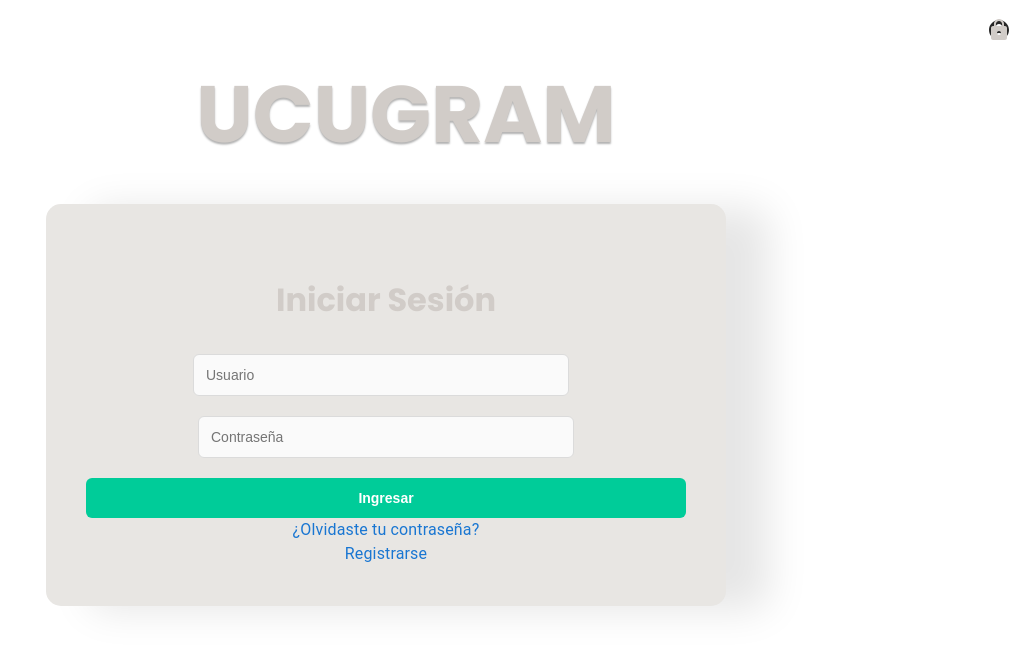
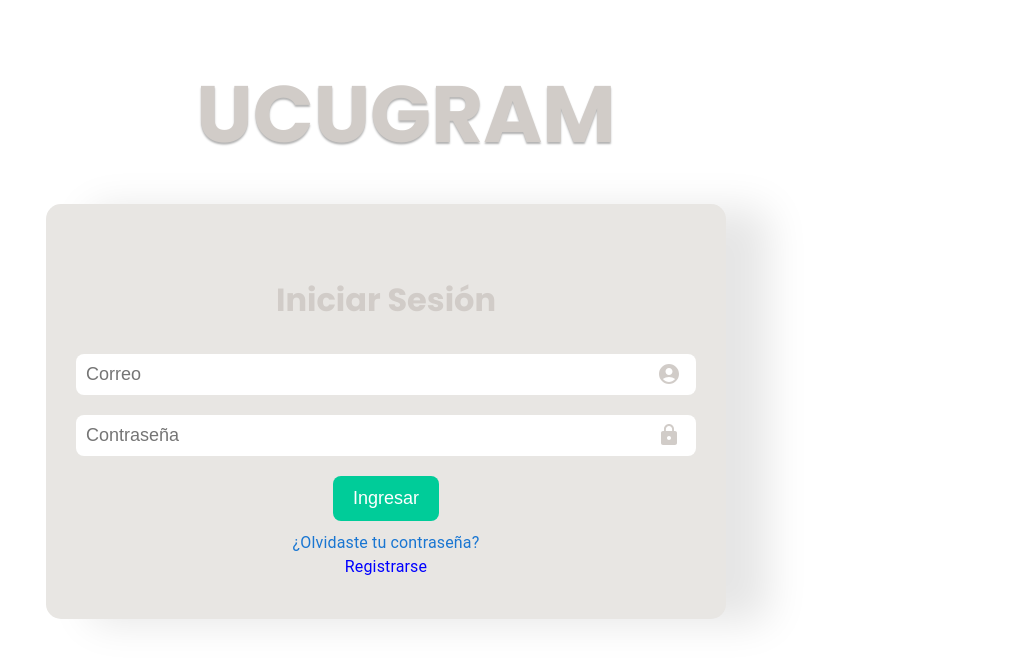
Before and after one commit to beldomadeira/DWM-Proyecto, a React (Create React App) app: page /login in a window 1280 px wide. Shown: the top 662 px of the page, without its empty margins (254-1280 px from the left). Built offline with nearby package versions, Linux system fonts and the light colour scheme.

Commit message:
actualizacion de css, arreglo de rutas y autorizacion

```diff
--- a/package.json
+++ b/package.json
@@ -11,6 +11,7 @@
     "@testing-library/jest-dom": "^5.17.0",
     "@testing-library/react": "^13.4.0",
     "@testing-library/user-event": "^13.5.0",
+    "axios": "^1.7.7",
     "framer-motion": "^11.11.1",
     "instagram-proyecto": "file:",
     "react": "^18.3.1",
--- a/src/components/LeftSide.js
+++ b/src/components/LeftSide.js
@@ -3,20 +3,25 @@ import './LeftSide.css';
 import HomeIcon from '@mui/icons-material/Home';
 import NotificationsIcon from '@mui/icons-material/Notifications';
 import AddIcon from '@mui/icons-material/Add';
-import {useNavigate} from "react-router-dom";
+import { useNavigate } from "react-router-dom";
 
 const LeftSide = ({ userProfilePic }) => {
-
     const navigate = useNavigate();
 
-    const handleSubmit = (e) => {
+    const handleLogout = () => {
+        localStorage.removeItem("token"); // Eliminar el token de localStorage
+        navigate("/login"); // Redirigir al usuario a la página de inicio de sesión
+    };
+
+    const handleHomeClick = (e) => {
         e.preventDefault();
         navigate("/feed");
-    }
+    };
+
     return (
         <div className="LeftSidePart">
             <div className="logoPart">
-                <h1 className="logoText" onClick={handleSubmit}>UCUGRAM</h1>
+                <h1 className="logoText" onClick={handleHomeClick}>UCUGRAM</h1>
             </div>
             <div className="navLinkPart">
                 <div className="navLink">
@@ -39,9 +44,12 @@ const LeftSide = ({ userProfilePic }) => {
                     />
                     <div className="navName">Profile</div>
                 </div>
+                <div className="navLink" onClick={handleLogout}>
+                    <div className="navName">Logout</div>
+                </div>
             </div>
         </div>
     );
-}
+};
 
 export default LeftSide;
--- a/src/components/LoginPage.jsx
+++ b/src/components/LoginPage.jsx
@@ -6,6 +6,7 @@ import AccountCircleIcon from '@mui/icons-material/AccountCircle';
 import LockIcon from '@mui/icons-material/Lock';
 import { useNavigate } from "react-router-dom";
 import { useState } from 'react';
+import axios from 'axios';
 
 const preventDefault = (event) => event.preventDefault();
 
@@ -28,23 +29,22 @@ export const LoginPage = () => {
 
   const handleSubmit = async (e) => {
     e.preventDefault();
-    const response = await fetch("http://localhost:3000/api/auth/login", {
-      method: "POST",
-      headers: {
-        "Content-Type": "application/json",
-      },
-      body: JSON.stringify({
+    try {
+      const response = await axios.post("http://localhost:3001/api/auth/login", {
         email: formulario.email,
         password: formulario.contrasena,
-      }),
-    });
+      });
+      // Guardar token
 
-    console.log(response);
-
-    if (response.ok) {
+      localStorage.setItem("token", response.data.token);
       navigate("/feed");
-    } else {
-      console.error('Login failed');
+    } catch (error) {
+      if (error.response && error.response.status === 401) {
+        console.error("Credenciales incorrectas");
+        alert("Correo o contraseña incorrecta"); // Mostrar alerta o un mensaje en pantalla
+      } else {
+        console.error("Error en el inicio de sesión", error);
+      }
     }
   };
 
@@ -53,19 +53,19 @@ export const LoginPage = () => {
       <h1 className='title-app'>UCUGRAM</h1>
       <div className='log-box'>
         <h3 className='log-text'>Iniciar Sesión</h3>
-        <form onSubmit={handleSubmit}>
-          <div className="username">
-            <input
+        <form className="form-login" onSubmit={handleSubmit}>
+          <div className="username-login">
+            <input className='input-user'
               type="text"
               name="email"
-              placeholder="Usuario"
+              placeholder="Correo"
               value={formulario.email}
               onChange={handleInputChange}
             />
             <AccountCircleIcon className='user-icon'></AccountCircleIcon>
           </div>
-          <div className="password">
-            <input
+          <div className="password-login">
+            <input className='input-pass'
               type="password"
               name="contrasena"
               placeholder="Contraseña"
@@ -74,7 +74,7 @@ export const LoginPage = () => {
             />
             <LockIcon className='lock-icon'></LockIcon>
           </div>
-          <button type="submit">Ingresar</button>
+          <button type="submit" className='boton-ingresar'>Ingresar</button>
           <Box
             sx={{
               display: 'flex',
@@ -103,9 +103,13 @@ export const LoginPage = () => {
             }}
             onClick={preventDefault}
           >
-            <Link href="#" underline="hover">
-              {'Registrarse'}
-            </Link>
+            <span
+              className="link"
+              onClick={() => navigate("/register")}
+              style={{ cursor: "pointer", color:"blue" }}
+            >
+              Registrarse
+            </span>
           </Box>
         </form>
       </div>
--- a/src/components/Post.css
+++ b/src/components/Post.css
@@ -27,7 +27,7 @@
     margin-right: 10px;
 }
 
-.username {
+.username-post {
     font-weight: 700;
     color: #262626;
     margin-right: 10px;
--- a/src/components/Post.js
+++ b/src/components/Post.js
@@ -23,7 +23,7 @@ const Post = ({ username, userProfilePic, postImage, caption, likes, comments, t
             <div className="postContent">
                 <div className="likes">{likes.toLocaleString()} likes</div>
                 <div className="caption">
-                    <span className="username">{username}</span> {caption}
+                    <span className="username-post">{username}</span> {caption}
                 </div>
                 <div className="timeAgo">{timeAgo}</div>
             </div>
--- a/src/components/Register.css
+++ b/src/components/Register.css
@@ -1,6 +1,13 @@
+body{
+    color: #d1ccc8;
+    text-align: center;
+    font-family: "Poppins", sans-serif;
+    /* background-color: #f4f2f1; */
+  }
 
 .register-container {
     display: flex;
+    flex-direction: column;
     justify-content: center;
     align-items: center;
     height: 100vh;
@@ -23,7 +30,7 @@
 
 }
 
-input {
+.register-input {
     width: 100%;
     padding: 12px;
     margin: 10px 0;
@@ -34,12 +41,12 @@ input {
     width: 350px;
 }
 
-input:focus {
+.register-input:focus {
     outline: none;
     border-color: #b2b2b2;
 }
 
-button {
+.register-button {
     width: 100%;
     padding: 12px;
     background-color: #00cc99;
@@ -52,7 +59,7 @@ button {
     margin-top: 10px;
 }
 
-button:hover {
+.register-button:hover {
     background-color: #009977;
 }
 
@@ -62,16 +69,3 @@ button:hover {
     margin-bottom: 20px;
     text-shadow: 0px 2px 2px rgba(0, 0, 0, 0.3);
 }
-
-/* p {
-    text-align: center;
-    font-size: 14px;
-    color: #8e8e8e;
-    margin-top: 20px;
-}
-
-a {
-    color: #0095f6;
-    text-decoration: none;
-    font-weight: bold;
-} */
--- a/src/components/loginPage.css
+++ b/src/components/loginPage.css
@@ -12,7 +12,7 @@
 
 }
 
-body{
+body {
   color: #d1ccc8;
   text-align: center;
   font-family: "Poppins", sans-serif;
@@ -26,7 +26,7 @@ body{
   text-shadow: 0px 2px 2px rgba(0, 0, 0, 0.3);
 }
 
-  .log-text{
+.log-text {
   font-size: 1.5rem;
   margin-bottom: 20px;
 }
@@ -42,17 +42,19 @@ body{
 
 .form-login {
   display: flex;
-    flex-direction: column; /* Apila verticalmente por defecto */
+  flex-direction: column;
   align-items: center;
 }
 
-  .username-login input, .password-login input, .boton-ingresar {
+.username-login .input-user,
+.password-login .input-pass,
+.boton-ingresar {
   margin: 10px 0;
   padding: 10px;
   font-size: 16px;
-    width: 280px; /* Ancho ajustado para móvil */
+  width: 300px;
   border-radius: 8px;
-    border:rgba(0, 0, 0, 0.1)
+  border: rgba(0, 0, 0, 0.1);
 }
 
 .boton-ingresar {
@@ -67,24 +69,21 @@ body{
   background-color: #009977;
 }
 
-  .username-login{
+.username-login {
   position: relative;
 }
 
-    .password-login{
+.password-login {
   position: relative;
 }
 
-.user-icon{
+.user-icon,
+.lock-icon {
   position: absolute;
-    right: 15px ;
-    top: 18px ;
+  right: 15px;
+  top: 18px;
 }
-.lock-icon{
-    position: absolute;
-    right: 15px ;
-    top: 18px ;
-}
+
 
 
 /* Estilos para pantallas grandes (desktop) */
@@ -96,7 +95,7 @@ body{
     min-width: 390px;
   }
 
-    .log-text{
+  .log-text {
     font-size: 2rem;
     margin-bottom: 20px;
   }
@@ -118,35 +117,41 @@ body{
     align-items: center;
   }
 
-    .username-login{
+  .username-login {
     position: relative;
   }
 
-    .password-login{
+  .password-login {
     position: relative;
   }
 
-    .username-login input, .password-login input, .boton-ingresar {
+  .username-login .input-user,
+  .password-login .input-pass,
+  .boton-ingresar {
     width: 600px;
     max-width: 800px;
     font-size: 18px;
 
   }
 
-    .user-icon{
+  .user-icon {
     position: absolute;
-        right: 15px ;
-        top: 18px ;
+    right: 15px;
+    top: 18px;
   }
 
-    .lock-icon{
+  .lock-icon {
     position: absolute;
-        right: 15px ;
-        top: 18px ;
+    right: 15px;
+    top: 18px;
   }
 
   .boton-ingresar {
     width: auto;
     padding: 12px 20px;
   }
+
+  .link:hover {
+    text-decoration: underline;
   }
+}
--- a/src/context/AuthContext.jsx
+++ b/src/context/AuthContext.jsx
@@ -1,16 +1,26 @@
-import React, { createContext, useState, useContext } from 'react';
+import React, { createContext, useState, useContext, useEffect } from 'react';
+import axios from 'axios';
 
 const AuthContext = createContext();
-
 
 export const useAuth = () => useContext(AuthContext);
 
 const AuthProvider = ({ children }) => {
-  const [isAuthenticated, setIsAuthenticated] = useState(false);
+  const [isAuthenticated, setIsAuthenticated] = useState(!!localStorage.getItem("token"));
 
-  // Funciones para login y logout
+  useEffect(() => {
+    const token = localStorage.getItem("token");
+    if (token) {
+      axios.defaults.headers.common['Authorization'] = `Bearer ${token}`;
+    }
+  }, []);
+
   const login = () => setIsAuthenticated(true);
-  const logout = () => setIsAuthenticated(false);
+  const logout = () => {
+    localStorage.removeItem("token");
+    delete axios.defaults.headers.common['Authorization'];
+    setIsAuthenticated(false);
+  };
 
   return (
     <AuthContext.Provider value={{ isAuthenticated, login, logout }}>
--- a/src/pages/Register.jsx
+++ b/src/pages/Register.jsx
@@ -21,7 +21,7 @@ const RegisterFormulario = () => {
     const handleSubmit = async (e) => {
         e.preventDefault();
         console.log(formulario);
-        const response = await fetch("http://localhost:3000/api/auth/register", {
+        const response = await fetch("http://localhost:3001/api/auth/register", {
             method: "POST",
             headers: {
                 "Content-Type": "application/json",
@@ -33,21 +33,25 @@ const RegisterFormulario = () => {
             }),
         });
         console.log(response);
-        if(response.ok)navigate("/feed");
+        if (response.ok) navigate("/feed");
     }
 
     return (
-        <form onSubmit={handleSubmit}>
+        <div className="register-container">
+            <h1 className="title-register">UCUGRAM</h1>
+            <form onSubmit={handleSubmit} className="form-register">
                 <input
                     type="text"
                     name="nombreusuario"
                     placeholder="Nombre de usuario"
+                    className="register-input "
                     value={formulario.nombreusuario}
                     onChange={handleChange}
                 />
                 <input
                     type="email"
                     name="email"
+                    className="register-input "
                     placeholder="Email"
                     value={formulario.email}
                     onChange={handleChange}
@@ -55,12 +59,14 @@ const RegisterFormulario = () => {
                 <input
                     type="password"
                     name="contrasena"
+                    className="register-input "
                     placeholder="Contraseña"
                     value={formulario.contrasena}
                     onChange={handleChange}
                 />
-            <button type="submit">Registrarse</button>
+                <button className="register-button" type="submit">Registrarse</button>
             </form>
+        </div>
     );
 }
 
```
Also changed, not shown: 1 other file (tests, documents, lock files or other folders). Lines whose indentation alone changed are shown as unchanged.
